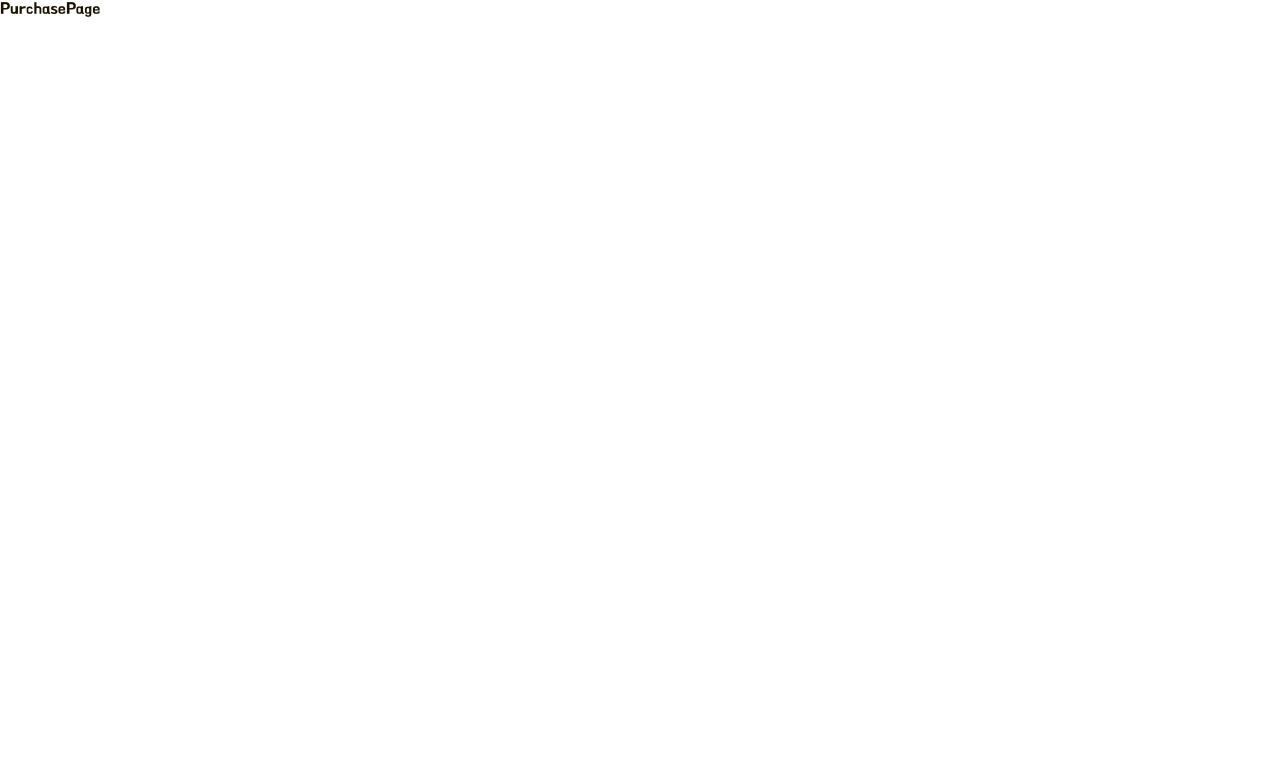
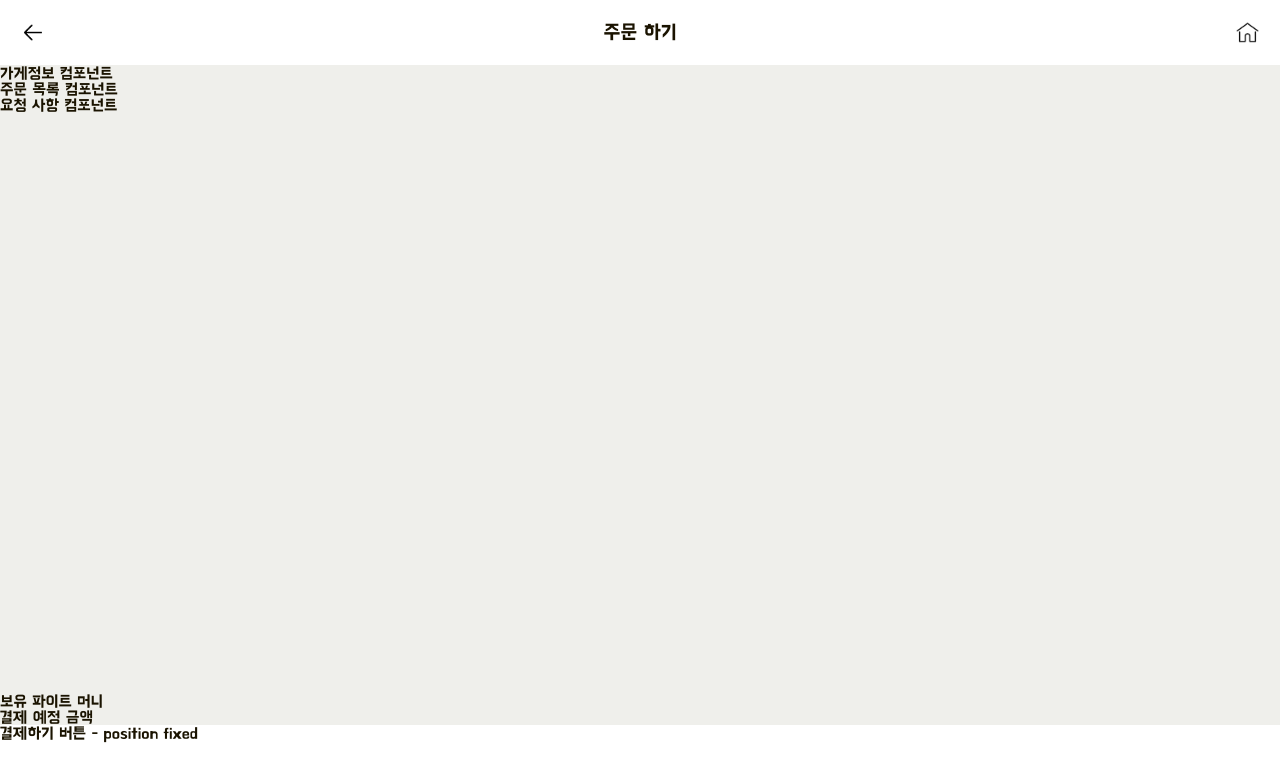
Before and after one commit to yty455/Street-Food-Fighter, a Next.js app in the folder frontend/customer/: page /topurchase in a window 1280 px wide. Shown: the top 782 px of the page. Built offline with nearby package versions, Linux system fonts and the light colour scheme; no server answers.

Commit message:
Feat: 주문/펀딩 페이지 레이아웃

```diff
--- /dev/null
+++ b/frontend/customer/src/pagecomponents/topurchase/Topurchase.styled.tsx
@@ -0,0 +1,29 @@
+import styled, { css } from 'styled-components';
+
+const TopBox = styled.div`
+  width: 100%;
+  display: flex;
+  flex-direction: row;
+  align-items: center;
+  justify-content: space-between;
+  padding: 20px;
+`;
+
+const Title = styled.div`
+  font-size: 20px;
+`;
+
+const Content = styled.div.attrs<any>((props) => ({}))`
+  ${(props) => {
+    const lightgray = props.theme.colors.lightgray;
+
+    return css`
+      display: flex;
+      background-color: ${lightgray};
+      flex-direction: column;
+      justify-content: space-between;
+      height: calc(100vh - 140px);
+    `;
+  }};
+`;
+export { TopBox, Title, Content };
--- a/frontend/customer/src/pagecomponents/topurchase/index.tsx
+++ b/frontend/customer/src/pagecomponents/topurchase/index.tsx
@@ -1,5 +1,45 @@
+import { useNavStore } from '@/stores/curnavStore';
+import { useRouter } from 'next/navigation';
+import { TopBox, Title, Content } from './Topurchase.styled';
 const PurchasePage = () => {
-  return <div>PurchasePage</div>;
+  const { curnav } = useNavStore();
+  const router = useRouter();
+  return (
+    <div>
+      <TopBox>
+        <img
+          src="/images/top/back.png"
+          style={{ width: '25px' }}
+          onClick={() => {
+            router.back();
+          }}
+        />
+        <Title> {curnav == 1 ? '주문 하기' : '펀딩 하기'} </Title>
+        <img
+          src="/images/orderfunding/tohome.png"
+          style={{ width: '25px' }}
+          onClick={() => {
+            router.push('/');
+          }}
+        />
+      </TopBox>
+
+      <Content>
+        <div>
+          <div>가게정보 컴포넌트</div>
+          <div>주문 목록 컴포넌트</div>
+          <div>요청 사항 컴포넌트</div>
+        </div>
+
+        <div>
+          <div> 보유 파이트 머니</div>
+          <div> 결제 예정 금액 </div>
+        </div>
+      </Content>
+
+      <div>결제하기 버튼 - position fixed</div>
+    </div>
+  );
 };
 
 export default PurchasePage;
```
